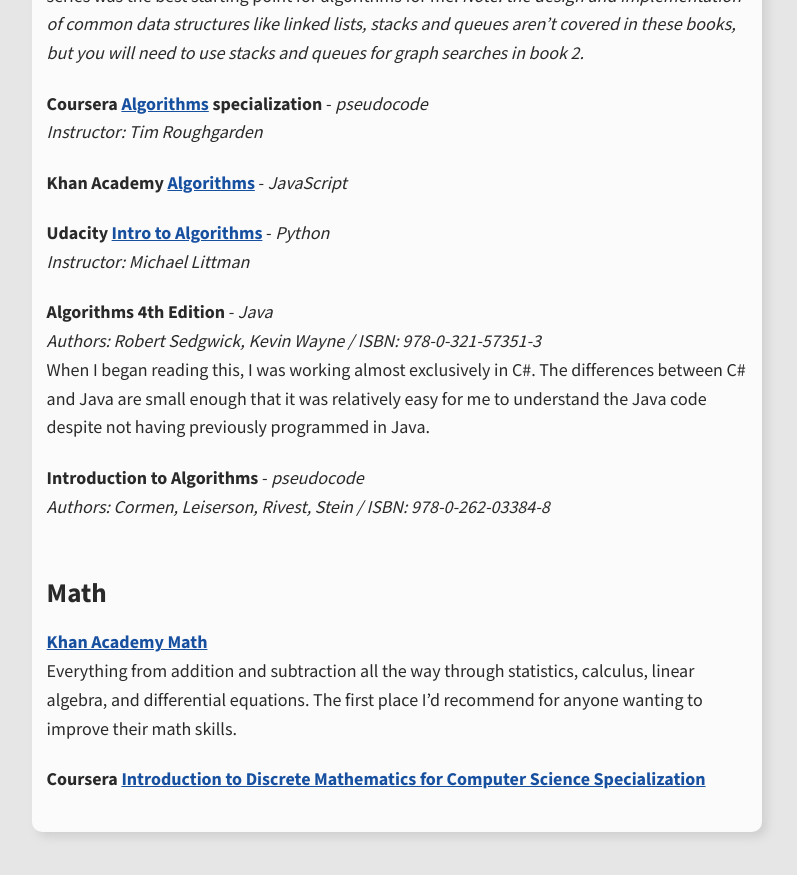
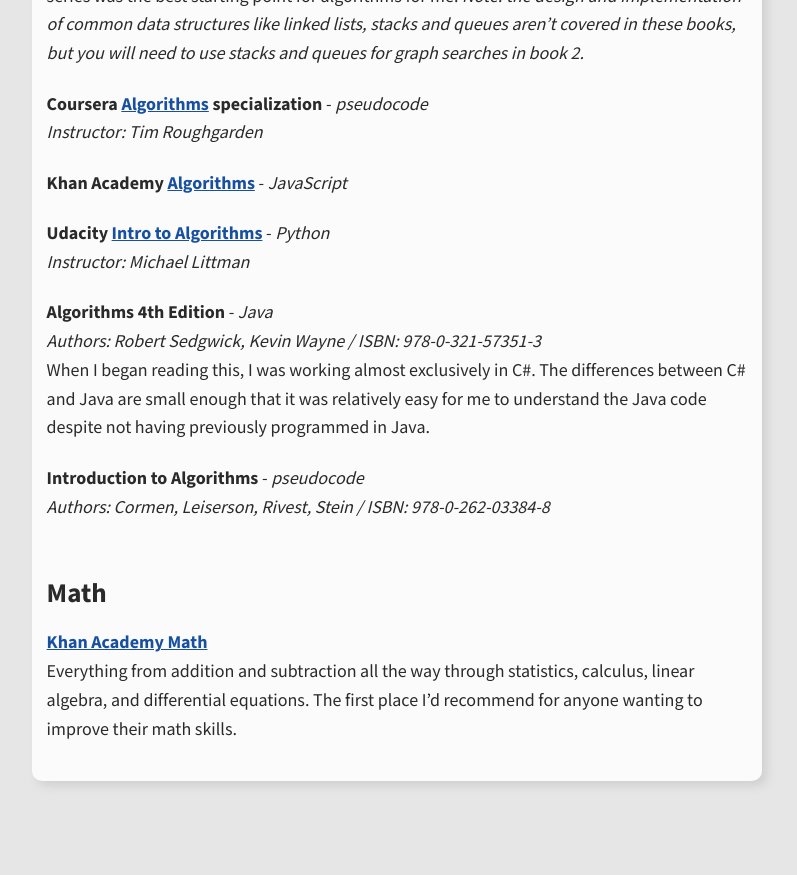
Before and after one commit to ShawnPence/shawnpence.github.io, a Jekyll site: the page built from resources.md, in a window 1280 px wide and 900 px high, scrolled down 2790 px. Shown: the top 875 px of the window, without its empty margins (243-1040 px from the left). Built offline with Jekyll 4.4.1, drawn with Linux system fonts in a browser that asks for light colours; after the commit the page ends 3639 px from its top, so only the background shows below that.

Commit message:
update learning resources

```diff
--- a/resources.md
+++ b/resources.md
@@ -96,5 +96,3 @@
 
 **[Khan Academy Math](https://www.khanacademy.org/math)**<br>
 Everything from addition and subtraction all the way through statistics, calculus, linear algebra, and differential equations. The first place I'd recommend for anyone wanting to improve their math skills.
-
-**Coursera [Introduction to Discrete Mathematics for Computer Science Specialization](https://www.coursera.org/specializations/discrete-mathematics)**
```
